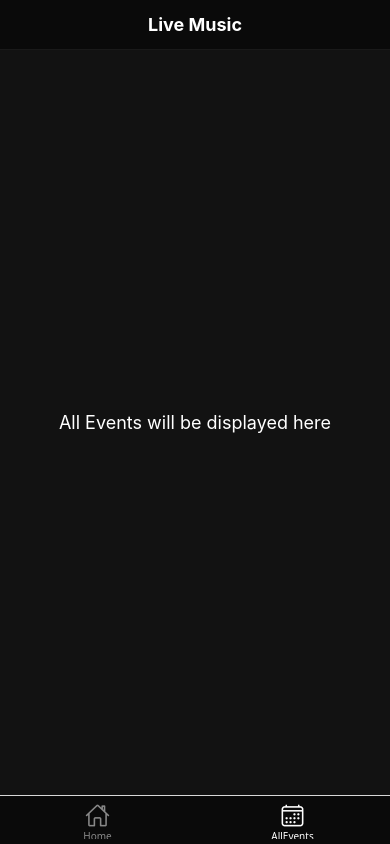
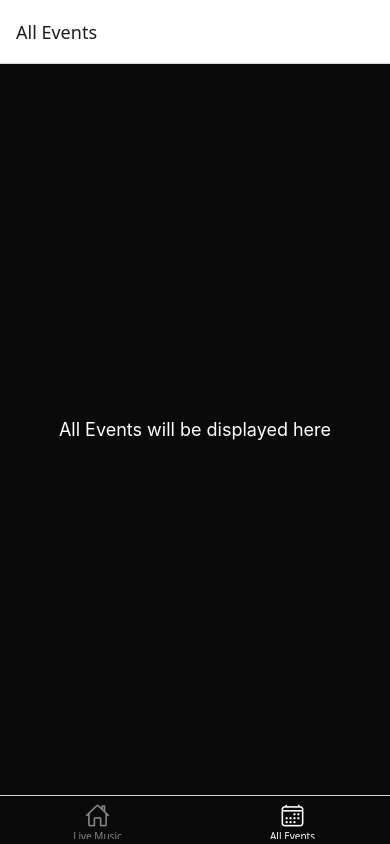
Before and after one commit to rpinales-official/envivo-live-front, a React Native app: screen /AllEvents in a window 390 px wide. Built offline with nearby package versions, Linux system fonts and the light colour scheme.

Commit message:
[8] Clean up navigation and some styling issues

```diff
--- a/src/components/TopNavBar.tsx
+++ b/src/components/TopNavBar.tsx
@@ -1,5 +1,12 @@
 import React from 'react';
-import { View, Text, TouchableOpacity, StyleSheet } from 'react-native';
+import {
+    View,
+    Text,
+    TouchableOpacity,
+    StyleSheet,
+    Platform,
+    StatusBar
+} from 'react-native';
 import { Ionicons } from '@expo/vector-icons';
 import { useNavigation } from '@react-navigation/native';
 
@@ -13,7 +20,8 @@ export default function TopNavBar({ title, showBackButton = false }: TopNavBarPr
 
     return (
         <View style={styles.container}>
-            {/* Left side (Back button if needed) */}
+            <StatusBar barStyle="light-content" backgroundColor="#0a0a0a" />
+
             <View style={styles.sideContainer}>
                 {showBackButton && (
                     <TouchableOpacity onPress={() => navigation.goBack()}>
@@ -25,29 +33,29 @@ export default function TopNavBar({ title, showBackButton = false }: TopNavBarPr
             {/* Center title */}
             <Text style={styles.title}>{title}</Text>
 
-            {/* Right side (empty for now, keeps title centered) */}
+            {/* Right side empty for symmetry */}
             <View style={styles.sideContainer} />
         </View>
     );
 }
 
+// @TODO: check why cusatom styles are not applied
 const styles = StyleSheet.create({
     container: {
+        paddingTop: Platform.OS === 'ios' ? 44 : StatusBar.currentHeight,
         flexDirection: 'row',
         alignItems: 'center',
         justifyContent: 'space-between',
         paddingHorizontal: 16,
-        paddingVertical: 14,
-        borderBottomColor: '#1a1a1a',
-        borderBottomWidth: 1,
+        paddingBottom: 14,
         backgroundColor: '#0a0a0a',
     },
     sideContainer: {
-        width: 40, // keeps spacing symmetrical
+        width: 40,
         alignItems: 'flex-start',
     },
     title: {
-        color: 'white',
+        color: '#fff',
         fontSize: 18,
         fontWeight: 'bold',
         textAlign: 'center',
--- a/src/navigation/AppNavigator.tsx
+++ b/src/navigation/AppNavigator.tsx
@@ -13,7 +13,8 @@ export default function AppNavigator() {
     return (
         <Stack.Navigator
             screenOptions={{
-                header: ({ route, navigation, options, back }) => (
+                headerTransparent: true,
+                header: ({ route, options, back }) => (
                     <TopNavBar
                         title={options.title ?? route.name}
                         showBackButton={!!back}
@@ -21,7 +22,11 @@ export default function AppNavigator() {
                 ),
             }}
         >
-            <Stack.Screen name="Tabs" component={BottomTabs} options={{ title: 'Live Music' }} />
+            <Stack.Screen
+                name="Tabs"
+                component={BottomTabs}
+                options={{ headerShown: false }}
+            />
         </Stack.Navigator>
     );
 }
--- a/src/navigation/BottomTabs.tsx
+++ b/src/navigation/BottomTabs.tsx
@@ -20,17 +20,22 @@ export default function BottomTabs() {
                 tabBarInactiveTintColor: '#888',
                 tabBarIcon: ({ color, size }) => {
                     let iconName: keyof typeof Ionicons.glyphMap;
-
                     if (route.name === 'Home') iconName = 'home-outline';
                     else iconName = 'calendar-outline';
-
                     return <Ionicons name={iconName} size={size} color={color} />;
                 },
-                headerShown: false,
             })}
         >
-            <Tab.Screen name="Home" component={HomeScreen} />
-            <Tab.Screen name="AllEvents" component={AllEventsScreen} />
+            <Tab.Screen
+                name="Home"
+                component={HomeScreen}
+                options={{ title: 'Live Music' }}
+            />
+            <Tab.Screen
+                name="AllEvents"
+                component={AllEventsScreen}
+                options={{ title: 'All Events' }}
+            />
         </Tab.Navigator>
     );
 }
--- a/src/screens/AllEventsScreen.tsx
+++ b/src/screens/AllEventsScreen.tsx
@@ -1,5 +1,9 @@
 import React from 'react';
-import { View, Text, StyleSheet } from 'react-native';
+import {
+    View,
+    Text,
+    StyleSheet
+} from 'react-native';
 
 export default function AllEventsScreen() {
     return (
@@ -12,7 +16,7 @@ export default function AllEventsScreen() {
 const styles = StyleSheet.create({
     container: {
         flex: 1,
-        backgroundColor: '#121212',
+        backgroundColor: '#0a0a0a',
         justifyContent: 'center',
         alignItems: 'center',
     },
--- a/src/screens/HomeScreen.tsx
+++ b/src/screens/HomeScreen.tsx
@@ -4,13 +4,10 @@ import {
     Text,
     StyleSheet
 } from 'react-native';
-import TopNavBar from '../components/TopNavBar';
 
 export default function HomeScreen() {
     return (
         <View style={styles.container}>
-            <TopNavBar title="Live Music" />
-
             <View style={styles.content}>
                 <Text style={{ color: 'white' }}>Home content goes here...</Text>
             </View>
```
